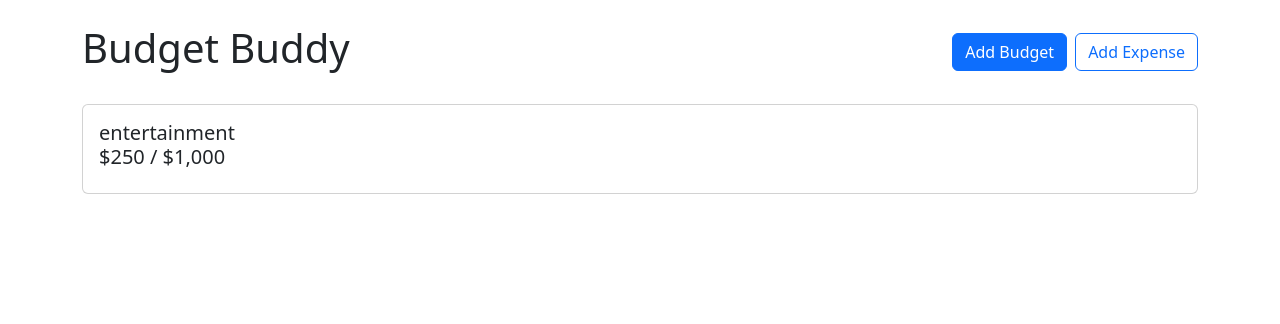
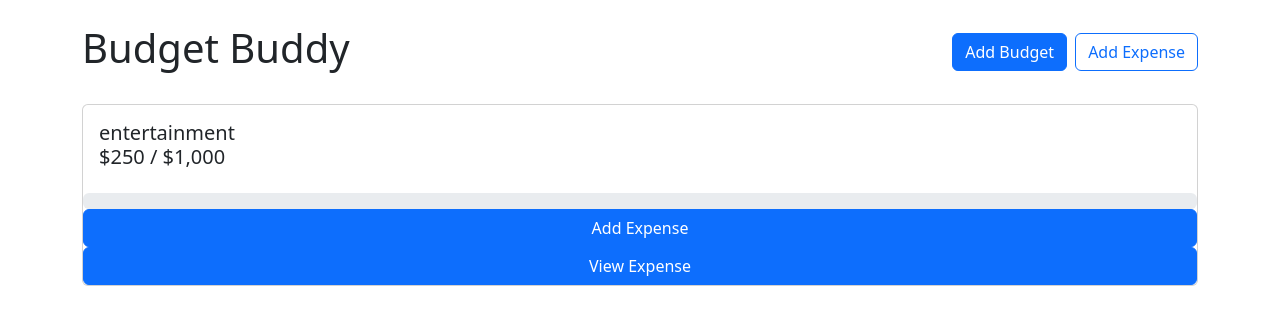
Before and after one commit to subhank97/Budget-Buddy, a React (Create React App) app in the folder my-app/: page / in a window 1280 px wide. Shown: the top 324 px of the page. Built offline with nearby package versions, Linux system fonts and the light colour scheme.

Commit message:
added expense buttons and progress bar to BudgetCard

```diff
--- a/my-app/src/Components/BudgetCard.js
+++ b/my-app/src/Components/BudgetCard.js
@@ -1,6 +1,8 @@
 import React from 'react'
-import Card from 'react-bootstrap/Card'
+import { Card, Button, ProgressBar, Stack } from 'react-bootstrap'
 import { currencyFormatter } from './Utility'
+
+
 
 export default function BudgetCard({ name, amount, max }) {
   return (
@@ -11,6 +13,11 @@ export default function BudgetCard({ name, amount, max }) {
                 <div>{currencyFormatter.format(amount)} / {currencyFormatter.format(max)}</div>
             </Card.Title>
         </Card.Body>
+        <ProgressBar></ProgressBar>
+        <Stack>
+            <Button>Add Expense</Button>
+            <Button>View Expense</Button>
+        </Stack>
     </Card>
   )
 }
```
